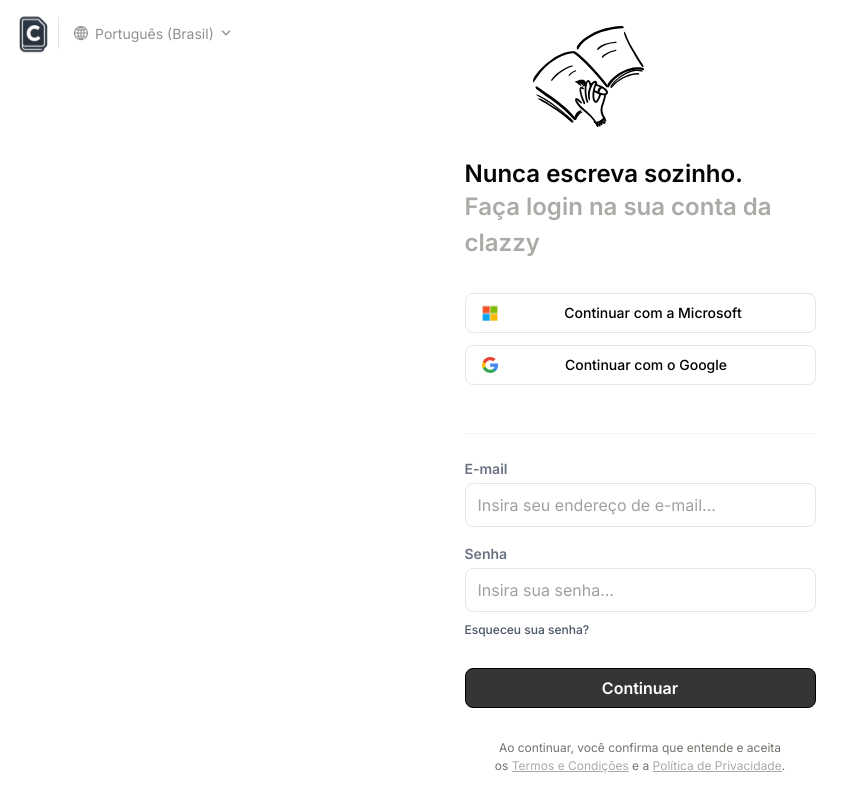
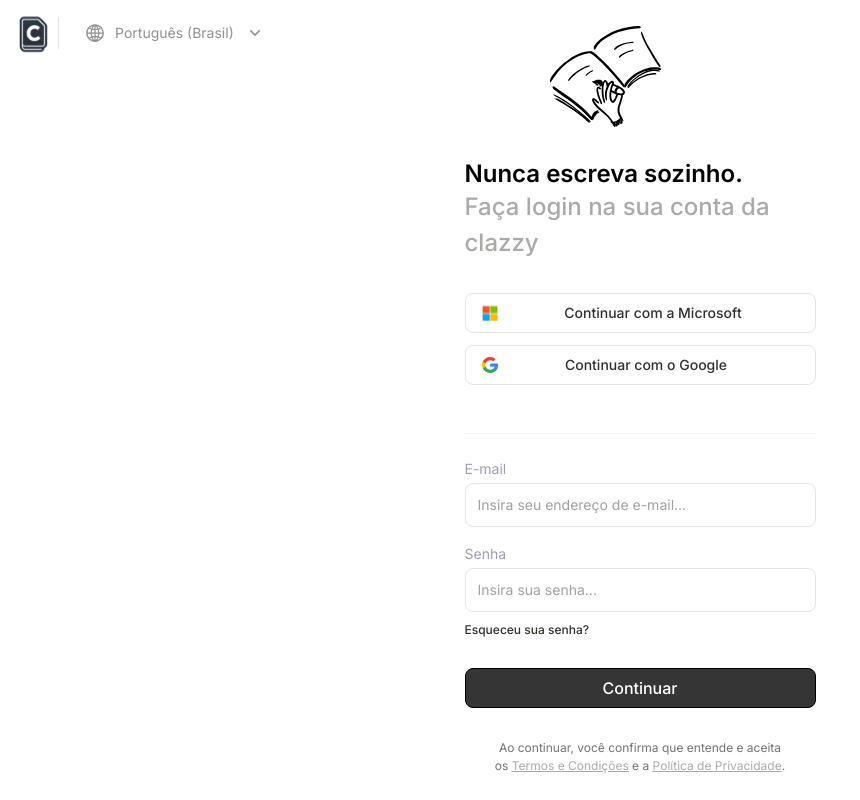
Before and after one commit to andrezaolucas/clazzy, a Next.js app: page /login in a window 1280 px wide. Shown: the whole page, without its empty margins (0-860 px from the left). Built offline with nearby package versions, Linux system fonts and the light colour scheme.

Commit message:
ajustando front login v1.2

```diff
--- a/src/app/globals.css
+++ b/src/app/globals.css
@@ -126,3 +126,10 @@
     @apply bg-background text-foreground;
   }
 }
+
+@layer utilities {
+  .filter-globo {
+    filter: brightness(0) saturate(100%) invert(18%) sepia(6%) saturate(0%)
+      hue-rotate(180deg) brightness(95%) contrast(90%);
+  }
+}
--- a/src/app/login/page.tsx
+++ b/src/app/login/page.tsx
@@ -4,6 +4,8 @@
 import { useForm } from "react-hook-form";
 import { zodResolver } from "@hookform/resolvers/zod";
 import * as z from "zod";
+import LanguageDropdown from "@/components/ui/LanguageDropdown";
+import { useState, useEffect, useRef } from "react";
 
 const schema = z.object({
   email: z.string().email(),
@@ -18,7 +20,27 @@
     register,
     handleSubmit,
     formState: { errors, isSubmitting },
+    setValue,
   } = useForm<FormData>({ resolver: zodResolver(schema) });
+  const [langOpen, setLangOpen] = useState(false);
+  const langBtnRef = useRef<HTMLDivElement>(null);
+  const [emailValue, setEmailValue] = useState("");
+
+  useEffect(() => {
+    if (!langOpen) return;
+    function handleClickOutside(event: MouseEvent) {
+      if (
+        langBtnRef.current &&
+        !langBtnRef.current.contains(event.target as Node)
+      ) {
+        setLangOpen(false);
+      }
+    }
+    document.addEventListener("mousedown", handleClickOutside);
+    return () => {
+      document.removeEventListener("mousedown", handleClickOutside);
+    };
+  }, [langOpen]);
 
   async function onSubmit() {
     // TODO: chamar auth real ou mock
@@ -42,26 +64,35 @@
         >
           <div className="w-px h-[32px] bg-[#E5E3DD]" style={{ width: 1.1 }} />
         </div>
-        {/* 14px entre linha e globo */}
+        {/* Botão de idioma com hover englobando globo, texto e seta */}
+        <div className="relative inline-block" ref={langBtnRef}>
+          <button
+            type="button"
+            className="group flex items-center px-3 py-1 text-sm font-regular text-[#91908E] focus:outline-none transition-colors"
+            style={{ width: 200, borderRadius: 8, height: 40 }}
+            onMouseOver={(e) => (e.currentTarget.style.background = "#F5F4F3")}
+            onMouseOut={(e) =>
+              (e.currentTarget.style.background = "transparent")
+            }
+            onClick={() => setLangOpen((v) => !v)}
+            aria-haspopup="listbox"
+            aria-expanded={langOpen}
+          >
             <img
               src="/svgs/globo.svg"
               alt="Globo"
-          className="h-4 w-4"
-          style={{ marginRight: 6 }}
+              className="h-5 w-5 mr-2 transition-all group-hover:filter-globo"
+              style={{ marginRight: 10 }}
             />
-        {/* 6px entre globo e idioma */}
-        <span
-          className="text-[14px] text-[#91908E] flex items-center"
-          style={{ marginRight: 7 }}
-        >
-          Português (Brasil)
-          {/* 7px entre (Brasil) e seta */}
+            <span className="flex-1 text-left">Português (Brasil)</span>
             <img
               src="/svgs/setabaixo.svg"
               alt="Seta para baixo"
-            style={{ width: 10, height: 10, marginLeft: 7 }}
+              style={{ width: 12, height: 12, marginLeft: 10 }}
             />
-        </span>
+          </button>
+          <LanguageDropdown isOpen={langOpen} />
+        </div>
       </header>
 
       {/* Ilustração */}
@@ -77,9 +108,9 @@
             width: 111,
             height: 101,
             position: "absolute",
-            left: "68px",
+            left: "85px",
             top: 0,
-            marginBottom: 32,
+            marginBottom: 33,
           }}
         />
       </div>
@@ -90,7 +121,7 @@
           Nunca escreva sozinho.
         </h1>
         <p
-          className="text-[24px] font-semibold mt-0 text-left"
+          className="text-[24px] font-medium mt-0 text-left"
           style={{ color: "#ABAAA6" }}
         >
           Faça login na sua conta da
@@ -107,8 +138,8 @@
             type="button"
             role="button"
             aria-pressed="false"
-            className="relative flex items-center w-full h-10 border border-[#E5E5E5] rounded-md font-medium text-black bg-white transition overflow-hidden"
-            style={{ width: 351, height: 40 }}
+            className="relative flex items-center w-full h-10 border border-[#E5E5E5] rounded-md font-medium bg-white transition overflow-hidden"
+            style={{ width: 351, height: 40, color: "#32302B" }}
             onMouseOver={(e) => {
               e.currentTarget.style.background = "#F5F4F3";
               e.currentTarget.style.borderColor = "#E1E1DE";
@@ -139,8 +170,8 @@
             type="button"
             role="button"
             aria-pressed="false"
-            className="relative flex items-center w-full h-10 border border-[#E5E5E5] rounded-md font-medium text-black bg-white transition overflow-hidden"
-            style={{ width: 351, height: 40 }}
+            className="relative flex items-center w-full h-10 border border-[#E5E5E5] rounded-md font-medium bg-white transition overflow-hidden"
+            style={{ width: 351, height: 40, color: "#32302B" }}
             onMouseOver={(e) => {
               e.currentTarget.style.background = "#F5F4F3";
               e.currentTarget.style.borderColor = "#E1E1DE";
@@ -174,10 +205,10 @@
 
         {/* Formulário */}
         <form className="w-full flex flex-col gap-4">
-          <div className="flex flex-col gap-1">
+          <div className="flex flex-col gap-1 relative">
             <label
               htmlFor="email"
-              className="text-[14px] font-semibold text-gray-500"
+              className="text-[14px] font-regular text-gray-400"
             >
               E-mail
             </label>
@@ -186,14 +217,51 @@
               type="email"
               aria-label="E-mail"
               placeholder="Insira seu endereço de e-mail..."
-              className="w-full h-11 rounded-md border border-[#E5E5E5] px-3 text-black placeholder-[#A1A09F] focus:ring-2 focus:ring-[#363535] outline-none"
-              disabled
+              className="w-full h-11 rounded-md border border-[#E5E5E5] px-3 pr-10 text-black placeholder-[#A1A09F] focus:ring-[1px] focus:ring-[#363535] outline-none text-[14px]"
+              value={emailValue}
+              onChange={(e) => {
+                setEmailValue(e.target.value);
+                setValue("email", e.target.value);
+              }}
             />
+            {emailValue && (
+              <button
+                type="button"
+                aria-label="Limpar e-mail"
+                className="absolute right-3 flex items-center justify-center transition-colors"
+                style={{
+                  top: "67%",
+                  transform: "translateY(-50%)",
+                  padding: 2,
+                  background: "transparent",
+                  border: 0,
+                  cursor: "pointer",
+                  borderRadius: 20,
+                }}
+                tabIndex={0}
+                onClick={() => {
+                  setEmailValue("");
+                  setValue("email", "");
+                }}
+                onMouseOver={(e) => {
+                  e.currentTarget.style.background = "#F5F4F3";
+                }}
+                onMouseOut={(e) => {
+                  e.currentTarget.style.background = "transparent";
+                }}
+              >
+                <img
+                  src="/svgs/xemail.svg"
+                  alt="Limpar e-mail"
+                  style={{ width: 16, height: 16 }}
+                />
+              </button>
+            )}
           </div>
           <div className="flex flex-col gap-1 relative">
             <label
               htmlFor="password"
-              className="text-[14px] font-semibold text-gray-500"
+              className="text-[14px] font-regular text-gray-400"
             >
               Senha
             </label>
@@ -202,13 +270,12 @@
               type="password"
               aria-label="Senha"
               placeholder="Insira sua senha..."
-              className="w-full h-11 rounded-md border border-[#E5E5E5] px-3 text-black placeholder-[#A1A09F] focus:ring-2 focus:ring-[#363535] outline-none"
-              disabled
+              className="w-full h-11 rounded-md border border-[#E5E5E5] px-3 text-black placeholder-[#A1A09F] focus:ring-[1px] focus:ring-[#363535] outline-none text-[14px]"
             />
             {/* Esqueceu sua senha? */}
             <span
               className="text-xs font-medium text-gray-600 absolute left-0"
-              style={{ top: "calc(100% + 10px)" }}
+              style={{ top: "calc(100% + 10px)", color: "#32302B" }}
             >
               Esqueceu sua senha?
             </span>
@@ -219,7 +286,7 @@
             type="button"
             role="button"
             aria-pressed="false"
-            className="w-full rounded-md font-semibold transition border"
+            className="w-full rounded-md font-medium transition border"
             style={{
               width: 351,
               height: 40,
@@ -241,7 +308,7 @@
         {/* Disclaimer */}
         <div style={{ height: 31 }} />
         <p
-          className="text-[12px] text-center"
+          className="text-[12px] font-normal text-center"
           style={{
             color: "#73726D",
             lineHeight: "147.3%",
--- /dev/null
+++ b/src/components/ui/LanguageDropdown.tsx
@@ -0,0 +1,24 @@
+import React from "react";
+
+interface LanguageDropdownProps {
+  isOpen: boolean;
+}
+
+const LanguageDropdown: React.FC<LanguageDropdownProps> = ({ isOpen }) => {
+  if (!isOpen) return null;
+  return (
+    <div className="absolute top-full mt-2 w-48 bg-white border border-gray-200 rounded-md shadow-md z-50">
+      <ul className="divide-y divide-gray-100">
+        <li className="px-4 py-3 hover:bg-gray-50 cursor-pointer transition-colors ease-in-out duration-150">
+          <span className="block text-sm font-regular text-gray-800">
+            English (US)
+          </span>
+          <span className="block text-xs text-gray-500">Inglês (EUA)</span>
+        </li>
+        {/* Adicione outros itens aqui */}
+      </ul>
+    </div>
+  );
+};
+
+export default LanguageDropdown;
```
Also changed, not shown: public/svgs/xemail.svg (added). Lines whose indentation alone changed are shown as unchanged.
